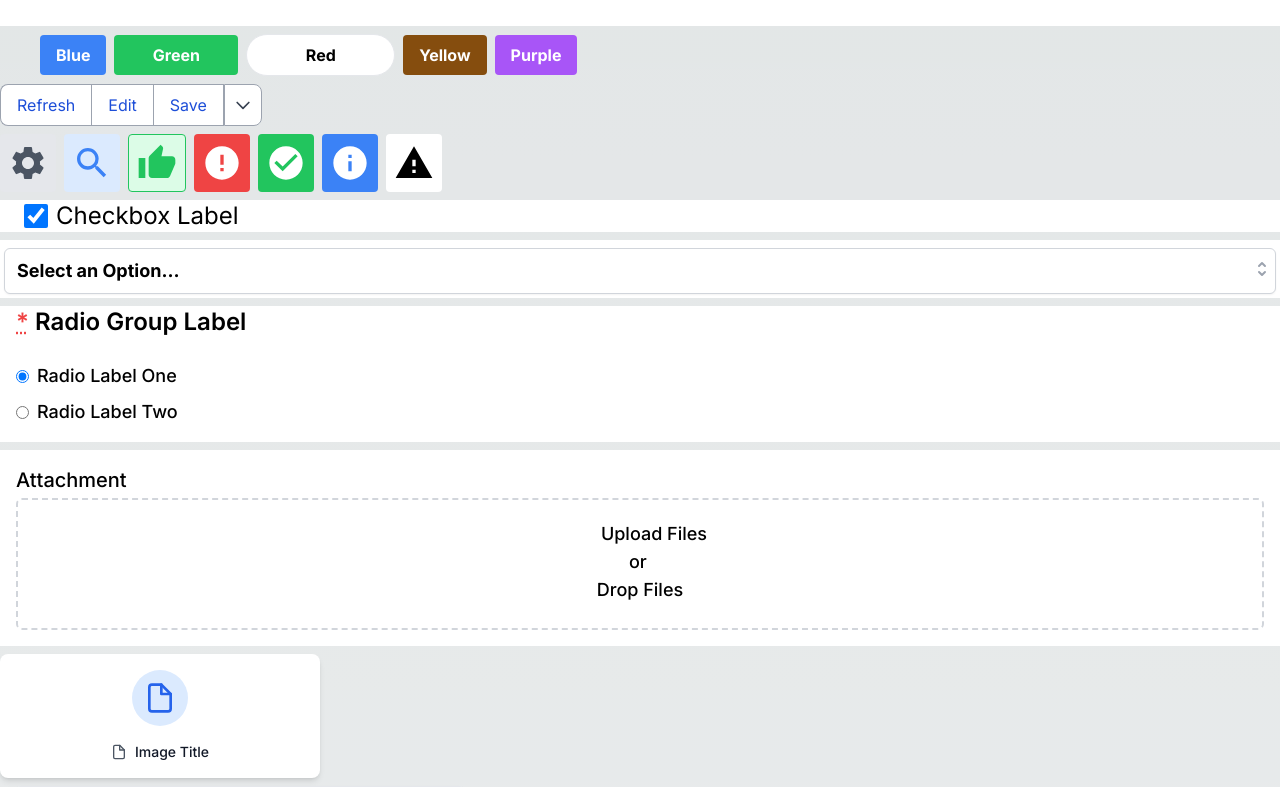
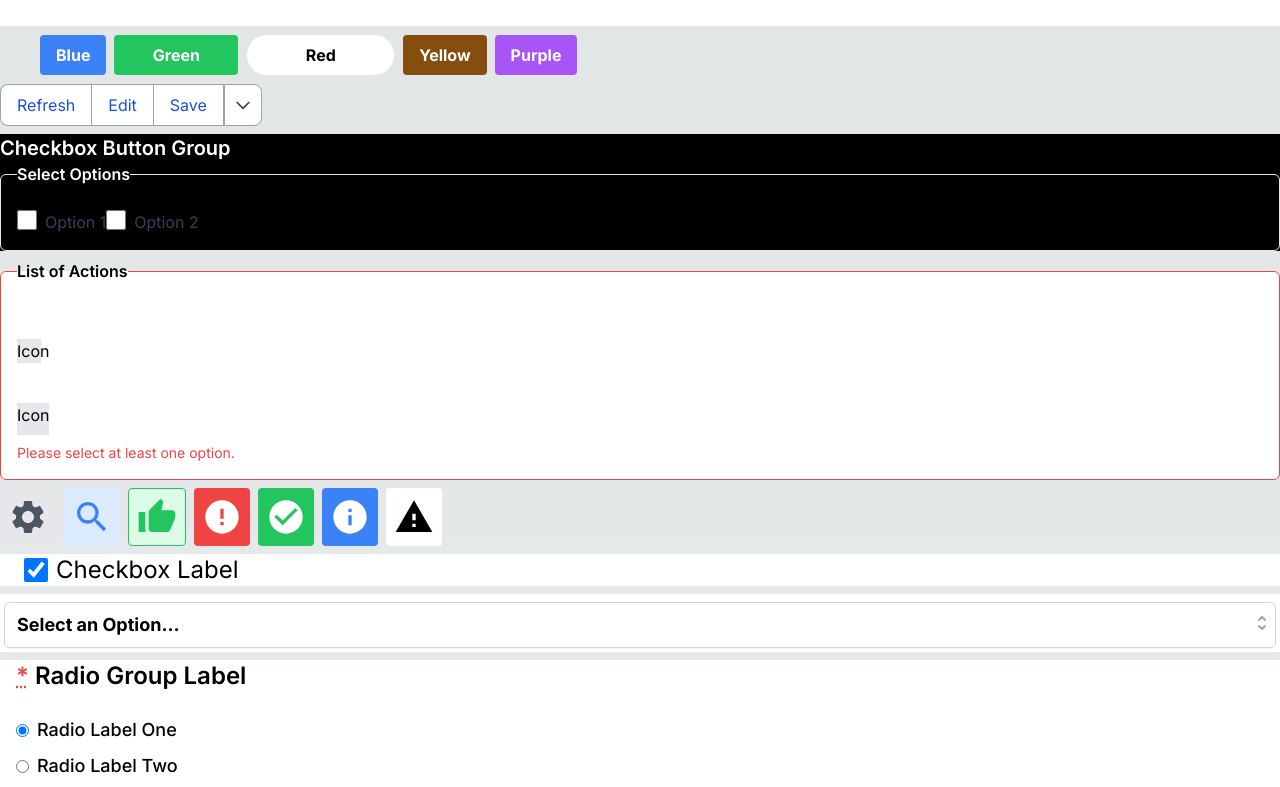
Before and after one commit to hamzaq453/AxiQDesignSystem, a Next.js app: page / in a window 1280 px wide. Shown: the part 2340-3127 px from the top of the page. Built offline with nearby package versions, Linux system fonts and the light colour scheme.

Commit message:
Added Button

```diff
--- a/src/app/components/ButtonGroup.tsx
+++ b/src/app/components/ButtonGroup.tsx
@@ -1,28 +1,68 @@
-import React from 'react';
-import { HiOutlineChevronDown } from 'react-icons/hi'; // This is for the dropdown icon
+'use client'
+import React, { ReactNode } from 'react';
 
-const ButtonGroup = () => {
-  return (
-    <div className="flex" role="group">
-      <button className="px-4 py-2 text-blue-700 bg-white border border-r-0 border-gray-400 rounded-l-lg hover:bg-gray-300 focus:outline-none">
-        Refresh
-      </button>
-      <button className="px-4 py-2 text-blue-700 bg-white border border-r-0 border-gray-400 hover:bg-gray-300 focus:outline-none">
-        Edit
-      </button>
-      <button className="px-4 py-2 text-blue-700 bg-white border border-gray-400 hover:bg-gray-300 focus:outline-none">
-        Save
-      </button>
-      <div className="relative">
-        <button className="px-2 py-2 text-gray-700 bg-white border border-gray-400 rounded-r-lg hover:bg-gray-300 focus:outline-none" aria-haspopup="true" aria-expanded="false" title="Show More">
-          <HiOutlineChevronDown className="w-5 h-6" aria-hidden="true" />
-          <span className="sr-only">Show More</span>
-        </button>
-        {/* Assuming you have a dropdown menu component */}
-        {/* <DropdownMenu /> */}
-      </div>
+interface ButtonGroupProps {
+  children: ReactNode;
+  className?: string;
+  id?: string;
+  labels?: {
+    error?: string;
+    label?: string;
+  };
+  variant?: 'checkbox' | 'list';
+}
+
+const ButtonGroup: React.FC<ButtonGroupProps> = ({
+  children,
+  className = '',
+  id,
+  labels = {},
+  variant,
+}) => {
+  const generatedId = React.useRef(id || `button-group-${Math.random().toString(36).substr(2, 9)}`).current;
+
+  // Apply base styling and variant-specific styling using Tailwind CSS
+  const baseStyle = 'flex items-center space-x-2';
+  const checkboxGroupStyle = 'flex flex-wrap';
+  const listGroupStyle = 'list-none flex flex-col space-y-2';
+
+  // Determine the appropriate styling based on the variant
+  const componentStyle = variant === 'checkbox' ? `${checkboxGroupStyle} ${className}` : variant === 'list' ? `${listGroupStyle} ${className}` : `${baseStyle} ${className}`;
+
+  // Conditionally render the component or wrap it in a fieldset if labels are used
+  let component = variant === 'list' ? (
+    <ul className={componentStyle} id={generatedId}>
+      {React.Children.map(children, (child, index) => (
+        <li key={index}>{child}</li>
+      ))}
+    </ul>
+  ) : (
+    <div className={componentStyle} id={generatedId} role={variant !== 'list' ? 'group' : undefined}>
+      {children}
     </div>
   );
+
+  if (variant === 'checkbox' || labels?.label) {
+    component = (
+      <fieldset className={`p-4 rounded-md ${labels.error ? 'border border-red-500' : 'border border-gray-200'} ${className}`}>
+        {labels.label && (
+          <legend className="text-base font-semibold mb-2">
+            {labels.label}
+          </legend>
+        )}
+        <div className="form-element__control">
+          {component}
+          {labels.error && (
+            <div className="text-red-500 text-sm mt-2" id={`button-group-error-${generatedId}`}>
+              {labels.error}
+            </div>
+          )}
+        </div>
+      </fieldset>
+    );
+  }
+
+  return component;
 };
 
 export default ButtonGroup;
--- /dev/null
+++ b/src/app/components/ButtonGroup2.tsx
@@ -0,0 +1,28 @@
+import React from 'react';
+import { HiOutlineChevronDown } from 'react-icons/hi'; // This is for the dropdown icon
+
+const ButtonGroup2 = () => {
+  return (
+    <div className="flex" role="group">
+      <button className="px-4 py-2 text-blue-700 bg-white border border-r-0 border-gray-400 rounded-l-lg hover:bg-gray-300 focus:outline-none">
+        Refresh
+      </button>
+      <button className="px-4 py-2 text-blue-700 bg-white border border-r-0 border-gray-400 hover:bg-gray-300 focus:outline-none">
+        Edit
+      </button>
+      <button className="px-4 py-2 text-blue-700 bg-white border border-gray-400 hover:bg-gray-300 focus:outline-none">
+        Save
+      </button>
+      <div className="relative">
+        <button className="px-2 py-2 text-gray-700 bg-white border border-gray-400 rounded-r-lg hover:bg-gray-300 focus:outline-none" aria-haspopup="true" aria-expanded="false" title="Show More">
+          <HiOutlineChevronDown className="w-5 h-6" aria-hidden="true" />
+          <span className="sr-only">Show More</span>
+        </button>
+        {/* Assuming you have a dropdown menu component */}
+        {/* <DropdownMenu /> */}
+      </div>
+    </div>
+  );
+};
+
+export default ButtonGroup2;
--- a/src/app/components/Buttons.tsx
+++ b/src/app/components/Buttons.tsx
@@ -1,28 +1,68 @@
-import React from 'react'
+// Button.tsx
+import React, { ButtonHTMLAttributes, forwardRef } from 'react';
 
-function Buttons() {
-  return (
-    <div>
-        <div className="space-x-2 ml-10">
-  <button className="bg-blue-500 hover:bg-green-700 text-white font-bold py-2 px-4 rounded">
-    Blue
-  </button>
-  <button className="bg-green-500 w-[10%] hover:bg-sky-700 text-white font-bold py-2 px-4 rounded">
-    Green
-  </button>
-  <button className="bg-white hover:bg-red-700 text-black border rounded-full w-[12%] font-bold py-2 px-4 ">
-    Red
-  </button>
-  <button className="bg-yellow-800 hover:bg-slate-700 text-white font-bold py-2 px-4 rounded">
-    Yellow
-  </button>
-  <button className="bg-purple-500 hover:bg-green-700 text-white font-bold py-2 px-4 rounded">
-    Purple
-  </button>
-</div>
-
-    </div>
-  )
+interface ButtonProps extends ButtonHTMLAttributes<HTMLButtonElement> {
+  label?: string;
+  iconName?: string;
+  iconPosition?: 'left' | 'right';
+  variant?: 'base' | 'neutral' | 'brand' | 'outline-brand' | 'destructive' | 'success' | 'text-destructive' | 'icon';
+  iconSize?: 'x-small' | 'small' | 'medium' | 'large';
+  responsive?: boolean;
+  assistiveText?: string;
 }
 
-export default Buttons
+const Button = forwardRef<HTMLButtonElement, ButtonProps>(({
+  label,
+  iconName,
+  iconPosition = 'left',
+  variant = 'neutral',
+  iconSize = 'medium',
+  responsive = false,
+  assistiveText,
+  className,
+  ...props
+}, ref) => {
+  const baseStyles = 'focus:outline-none transition ease-in-out duration-150';
+  const variantStyles = {
+    base: 'text-white bg-blue-500 hover:bg-blue-600',
+    neutral: 'text-black bg-gray-200 hover:bg-gray-300',
+    // Add other variants here...
+  };
+
+  const iconSizeStyles = {
+    'x-small': 'w-4 h-4',
+    small: 'w-5 h-5',
+    medium: 'w-6 h-6',
+    large: 'w-8 h-8',
+  };
+
+  const computeStyles = () => {
+    const appliedVariantStyles = variantStyles[variant] ?? variantStyles.neutral;
+    const appliedIconSizeStyles = iconName ? iconSizeStyles[iconSize] : '';
+    const responsiveStyles = responsive ? 'w-full' : '';
+    return `${baseStyles} ${appliedVariantStyles} ${appliedIconSizeStyles} ${responsiveStyles} ${className ?? ''}`;
+  };
+
+  return (
+    <button
+      ref={ref}
+      className={computeStyles()}
+      {...props}
+    >
+      {iconPosition === 'left' && iconName && (
+        // Placeholder for the icon. You should replace this with your actual icon component.
+        <span className={`inline-block ${iconSizeStyles[iconSize]} mr-2`}>Icon</span>
+      )}
+      {label && <span>{label}</span>}
+      {iconPosition === 'right' && iconName && (
+        // Placeholder for the icon. You should replace this with your actual icon component.
+        <span className={`inline-block ${iconSizeStyles[iconSize]} ml-2`}>Icon</span>
+      )}
+      {assistiveText && <span className="sr-only">{assistiveText}</span>}
+    </button>
+  );
+});
+
+Button.displayName = 'Button';
+
+export default Button;
--- /dev/null
+++ b/src/app/components/Buttons2.tsx
@@ -0,0 +1,28 @@
+import React from 'react'
+
+function Buttons2() {
+  return (
+    <div>
+        <div className="space-x-2 ml-10">
+  <button className="bg-blue-500 hover:bg-green-700 text-white font-bold py-2 px-4 rounded">
+    Blue
+  </button>
+  <button className="bg-green-500 w-[10%] hover:bg-sky-700 text-white font-bold py-2 px-4 rounded">
+    Green
+  </button>
+  <button className="bg-white hover:bg-red-700 text-black border rounded-full w-[12%] font-bold py-2 px-4 ">
+    Red
+  </button>
+  <button className="bg-yellow-800 hover:bg-slate-700 text-white font-bold py-2 px-4 rounded">
+    Yellow
+  </button>
+  <button className="bg-purple-500 hover:bg-green-700 text-white font-bold py-2 px-4 rounded">
+    Purple
+  </button>
+</div>
+
+    </div>
+  )
+}
+
+export default Buttons2
--- /dev/null
+++ b/src/app/components/PageHeader2.tsx
@@ -0,0 +1,21 @@
+// components/PageHeader.tsx
+import React from 'react';
+
+const PageHeader2: React.FC = () => {
+  return (
+    <div className='w-full'>
+      <div>
+        <div className="bg-white text-black shadow-md">
+          <div className="flex justify-between items-center font-bold text-xl bg-gray-100 px-6 py-4 border-b border-gray-200">
+            This is a Page Header
+          </div>
+          <div className="p-6 text-lg">
+          This is Page Header Content
+          </div>
+        </div>
+      </div>
+    </div>
+  );
+};
+
+export default PageHeader2;
--- a/src/app/page.tsx
+++ b/src/app/page.tsx
@@ -10,7 +10,7 @@ import Card from "./components/Card";
 import Modals from "./components/Modals";
 import Spinner from "./components/Spinner";
 import RadioButtonGroup from "./components/RadioButtonGroup";
-import Buttons from "./components/Buttons";
+import Buttons from "./components/Buttons2";
 import Checkbox from "./components/Checkbox";
 import ButtonGroup from "./components/ButtonGroup";
 import ButtonIcons from "./components/ButtonIcons";
@@ -34,6 +34,9 @@ import Print from "./components/utilities/Print";
 import SizingUtility from "./components/utilities/Sizing";
 import TruncationUtility from "./components/utilities/Truncation";
 import VisibilityUtilities from "./components/utilities/Visibility";
+import ButtonGroup2 from "./components/ButtonGroup2";
+import PageHeader2 from "./components/PageHeader2";
+import Button from "./components/Buttons";
 
 export default function Home() {
   return (
@@ -51,7 +54,51 @@ export default function Home() {
     {/* <Modals/> */}
       <RadioButtonGroup/>
       <Buttons/>
-      <ButtonGroup/>
+      <ButtonGroup2/>
+
+      <div className="bg-black text-white">
+        <h2 className="text-xl font-semibold">Checkbox Button Group</h2>
+        <ButtonGroup variant="checkbox" labels={{ label: 'Select Options' }}>
+          <input type="checkbox" className="form-checkbox h-5 w-5 " /><span className="ml-2 text-gray-700">Option 1</span>
+          <input type="checkbox" className="form-checkbox h-5 w-5 " /><span className="ml-2 text-gray-700">Option 2</span>
+        </ButtonGroup>
+      </div>
+      <ButtonGroup className="bg-white text-black " variant="list" labels={{ label: 'List of Actions', error: 'Please select at least one option.' }}>
+          {/* Default Button */}
+      <Button >
+        Default Button
+      </Button>
+
+      {/* Button with Icon on the Left */}
+      <Button
+        iconName="settings"
+        iconPosition="left"
+        variant="brand"
+      >
+        Settings
+      </Button>
+
+      {/* Responsive Button */}
+      <Button
+        responsive={true}
+        variant="destructive"
+        iconSize="large"
+      >
+        Responsive Button
+      </Button>
+
+      {/* Button with Assistive Text for Accessibility */}
+      <Button
+        iconName="info"
+        iconSize="large"
+        assistiveText="More information"
+      >
+        <span className="sr-only">More Information</span>
+      </Button>
+
+        </ButtonGroup>
+
+
       <ButtonIcons/>
       <Checkbox/>
       <ComboBox/>
@@ -59,6 +106,9 @@ export default function Home() {
       <FileSelector/>
       <Files/>
       <PanelHeader/>
+
+
+
       <Path/>
       <SummaryDetail/>
       <TabsComponent/>
```
